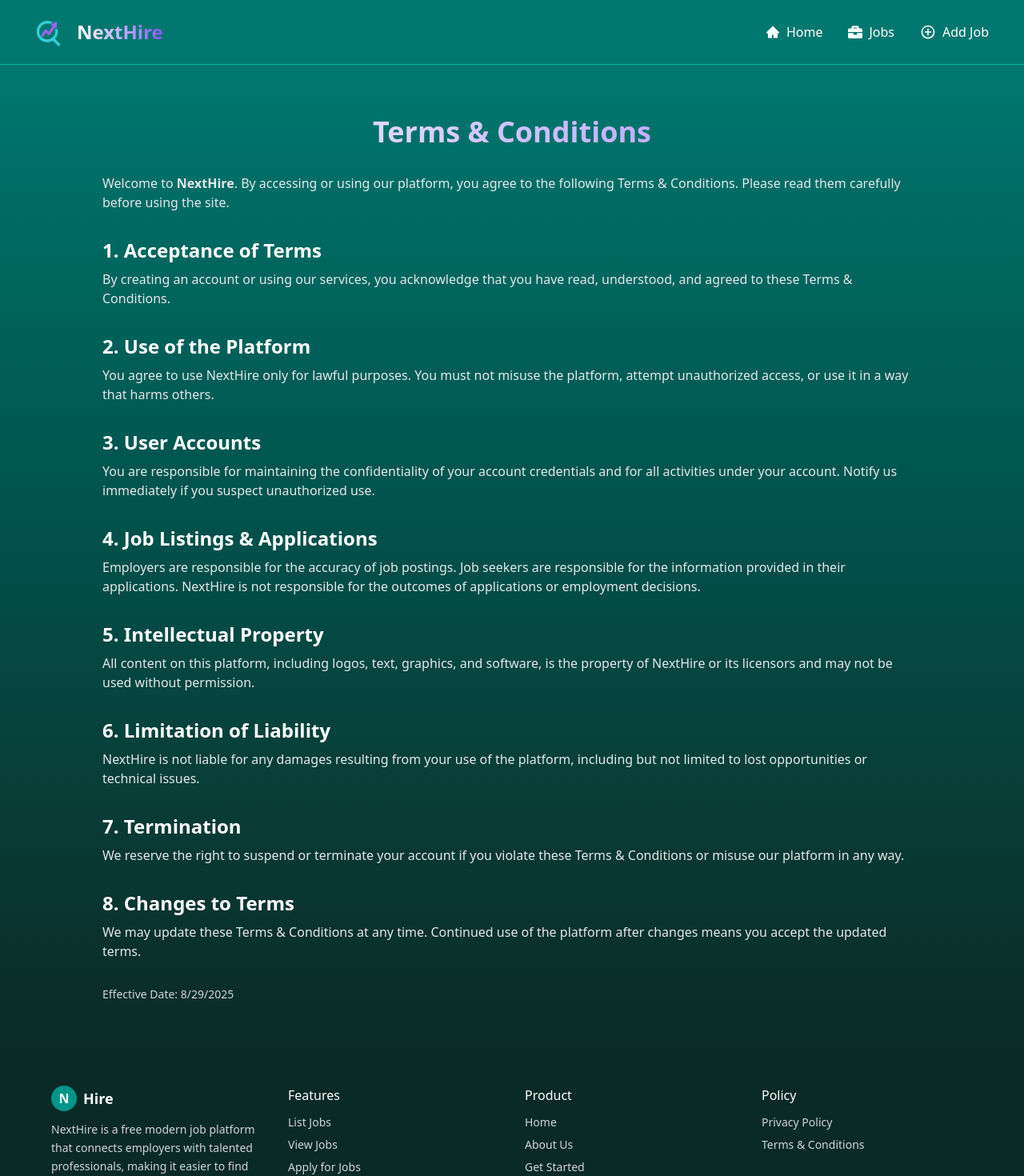
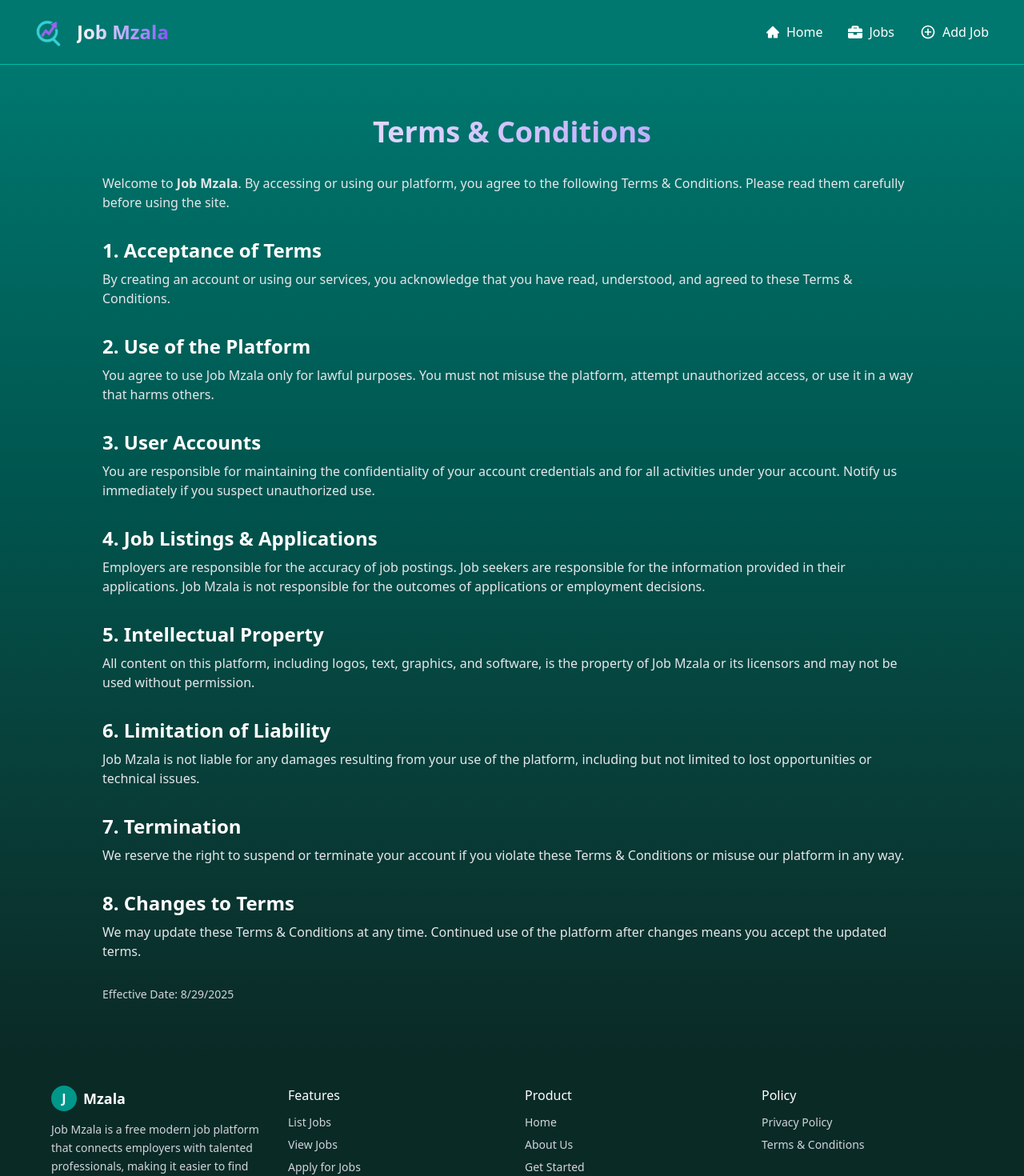
Before and after one commit to Mugwena14/YoJobs, a React (Vite) app: page /terms in a window 1280 px wide. Shown: the top 1470 px of the page at 80% size. Built offline with nearby package versions, Linux system fonts and the light colour scheme.

Commit message:
Changed the tittles

```diff
--- a/index.html
+++ b/index.html
@@ -4,26 +4,25 @@
     <meta charset="UTF-8" />
     <link rel="icon" type="image/svg+xml" href="./src/assets/images/logo.png" />
     <meta name="viewport" content="width=device-width, initial-scale=1.0" />
-    <title>NextHire - Browse Jobs & Start Your Career Today</title>
-    <meta name="description" content="Find your next career opportunity on NextHire. Browse thousands of job listings, apply instantly, and connect with top employers.">
-    <meta name="keywords" content="jobs, careers, job search, employment, hiring, NextHire">
+    <title>Job Mzala - Browse Jobs & Start Your Career Today</title>
+    <meta name="description" content="Find your next career opportunity on Job Mzala. Browse thousands of job listings, apply instantly, and connect with top employers.">
+    <meta name="keywords" content="jobs, careers, job search, employment, hiring, Job Mzala">
     <meta name="author" content="Makhubele Langavi Clyde">
-    <link rel="canonical" href="https://next-hire.vercel.app/">
+    <link rel="canonical" href="https://job-mzala.vercel.app/">
 
     <!-- Open Graph / Facebook / LinkedIn -->
-    <meta property="og:title" content="NextHire – Browse Jobs & Start Your Career Today">
-    <meta property="og:description" content="Find and apply for jobs in tech, finance, healthcare, and more. Start your career with NextHire today.">
+    <meta property="og:title" content="Job Mzala – Browse Jobs & Start Your Career Today">
+    <meta property="og:description" content="Find and apply for jobs in tech, finance, healthcare, and more. Start your career with Job Mzala today.">
     <meta property="og:image" content="./src/assets/images/logo.png">
-    <meta property="og:url" content="https://next-hire.vercel.app/">
+    <meta property="og:url" content="https://job-mzala.vercel.app/">
     <meta property="og:type" content="website">
 
     <!-- Twitter Cards -->
     <meta name="twitter:card" content="summary_large_image">
-    <meta name="twitter:title" content="NextHire – Your Career Starts Here">
-    <meta name="twitter:description" content="Discover new job opportunities and apply directly with NextHire.">
+    <meta name="twitter:title" content="Job Mzala – Your Career Starts Here">
+    <meta name="twitter:description" content="Discover new job opportunities and apply directly with Job Mzala.">
     <meta name="twitter:image" content="./src/assets/images/logo.png">
-    <meta name="twitter:site" content="@NextHire">
-
+    <meta name="twitter:site" content="@JobMzala">
 
   </head>
   <body>
--- a/src/Components/AboutUs.jsx
+++ b/src/Components/AboutUs.jsx
@@ -8,7 +8,7 @@ const AboutUs = () => {
             About Us
             </h2>
             <p className="text-lg leading-relaxed mb-8 text-gray-200">
-            At <span className="font-semibold">NextHire</span>, we believe that the right job can change a life,
+            At <span className="font-semibold">Job Mzala</span>, we believe that the right job can change a life,
             and the right candidate can transform a company. Our mission is to connect
             talented individuals with opportunities that inspire growth, innovation, and success.
             </p>
--- a/src/Components/Footer.jsx
+++ b/src/Components/Footer.jsx
@@ -13,12 +13,12 @@ const Footer = () => {
                 <div className="flex items-center space-x-2">
                     {/* Logo placeholder */}
                     <div className="w-8 h-8 bg-teal-600 rounded-full flex items-center justify-center">
-                    <span className="text-white font-bold">N</span>
+                    <span className="text-white font-bold">J</span>
                     </div>
-                    <h1 className="text-white font-semibold text-lg">Hire</h1>
+                    <h1 className="text-white font-semibold text-lg">Mzala</h1>
                 </div>
                 <p className="mt-3 text-sm leading-relaxed">
-                    NextHire is a free modern job platform that connects employers with talented professionals,
+                    Job Mzala is a free modern job platform that connects employers with talented professionals,
                     making it easier to find the right job or hire the right candidate.
                 </p>
                 </div>
--- a/src/Components/NavBar.jsx
+++ b/src/Components/NavBar.jsx
@@ -16,9 +16,9 @@ const NavBar = () => {
             <div className="flex h-20 items-center justify-between">
             {/* Logo */}
             <Link className="flex items-center" to="/home">
-                <img className="h-14 w-auto mt-1" src={logo} alt="NextHire" />
+                <img className="h-14 w-auto mt-1" src={logo} alt="Job Mzala" />
                 <span className="hidden md:block text-2xl font-bold bg-gradient-to-r from-white to-violet-500 bg-clip-text text-transparent ml-2">
-                NextHire
+                Job Mzala
                 </span>
             </Link>
 
--- a/src/Components/Privacy.jsx
+++ b/src/Components/Privacy.jsx
@@ -10,7 +10,7 @@ const Privacy = () => {
 
             <div className="space-y-8 text-gray-200">
             <p>
-                At <span className="font-semibold">NextHire</span>, your privacy is important to us.
+                At <span className="font-semibold">Job Mzala</span>, your privacy is important to us.
                 This Privacy Policy explains how we collect, use, and protect your personal information
                 when you use our platform.
             </p>
--- a/src/Components/Terms.jsx
+++ b/src/Components/Terms.jsx
@@ -10,7 +10,7 @@ const Terms = () => {
 
                 <div className="space-y-8 text-gray-200">
                 <p>
-                    Welcome to <span className="font-semibold">NextHire</span>. By accessing or using our platform,
+                    Welcome to <span className="font-semibold">Job Mzala</span>. By accessing or using our platform,
                     you agree to the following Terms & Conditions. Please read them carefully before using the site.
                 </p>
 
@@ -25,7 +25,7 @@ const Terms = () => {
                 <div>
                     <h3 className="text-2xl font-semibold mb-2 text-white">2. Use of the Platform</h3>
                     <p>
-                    You agree to use NextHire only for lawful purposes. You must not misuse the platform,
+                    You agree to use Job Mzala only for lawful purposes. You must not misuse the platform,
                     attempt unauthorized access, or use it in a way that harms others.
                     </p>
                 </div>
@@ -42,7 +42,7 @@ const Terms = () => {
                     <h3 className="text-2xl font-semibold mb-2 text-white">4. Job Listings & Applications</h3>
                     <p>
                     Employers are responsible for the accuracy of job postings. Job seekers are responsible
-                    for the information provided in their applications. NextHire is not responsible for the
+                    for the information provided in their applications. Job Mzala is not responsible for the
                     outcomes of applications or employment decisions.
                     </p>
                 </div>
@@ -51,14 +51,14 @@ const Terms = () => {
                     <h3 className="text-2xl font-semibold mb-2 text-white">5. Intellectual Property</h3>
                     <p>
                     All content on this platform, including logos, text, graphics, and software,
-                    is the property of NextHire or its licensors and may not be used without permission.
+                    is the property of Job Mzala or its licensors and may not be used without permission.
                     </p>
                 </div>
 
                 <div>
                     <h3 className="text-2xl font-semibold mb-2 text-white">6. Limitation of Liability</h3>
                     <p>
-                    NextHire is not liable for any damages resulting from your use of the platform,
+                    Job Mzala is not liable for any damages resulting from your use of the platform,
                     including but not limited to lost opportunities or technical issues.
                     </p>
                 </div>
```
